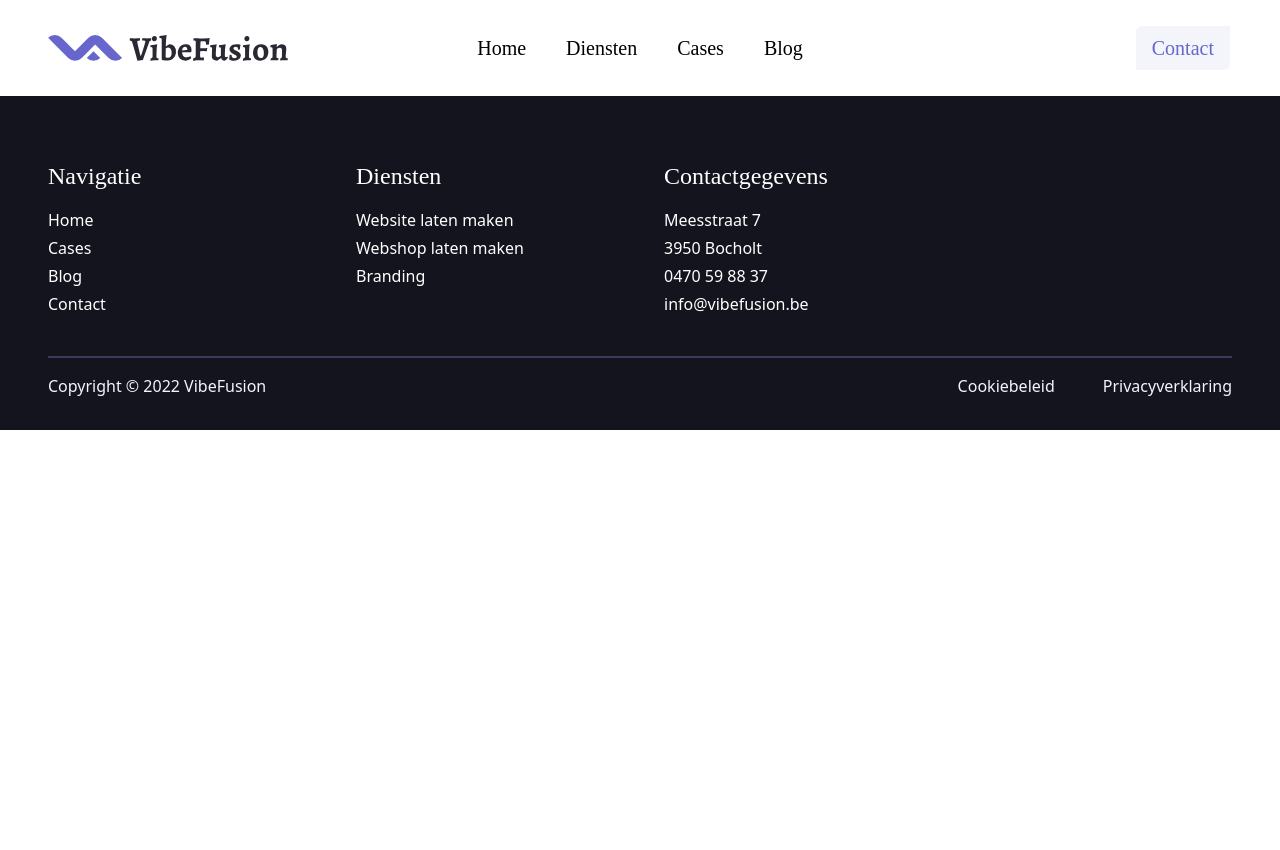
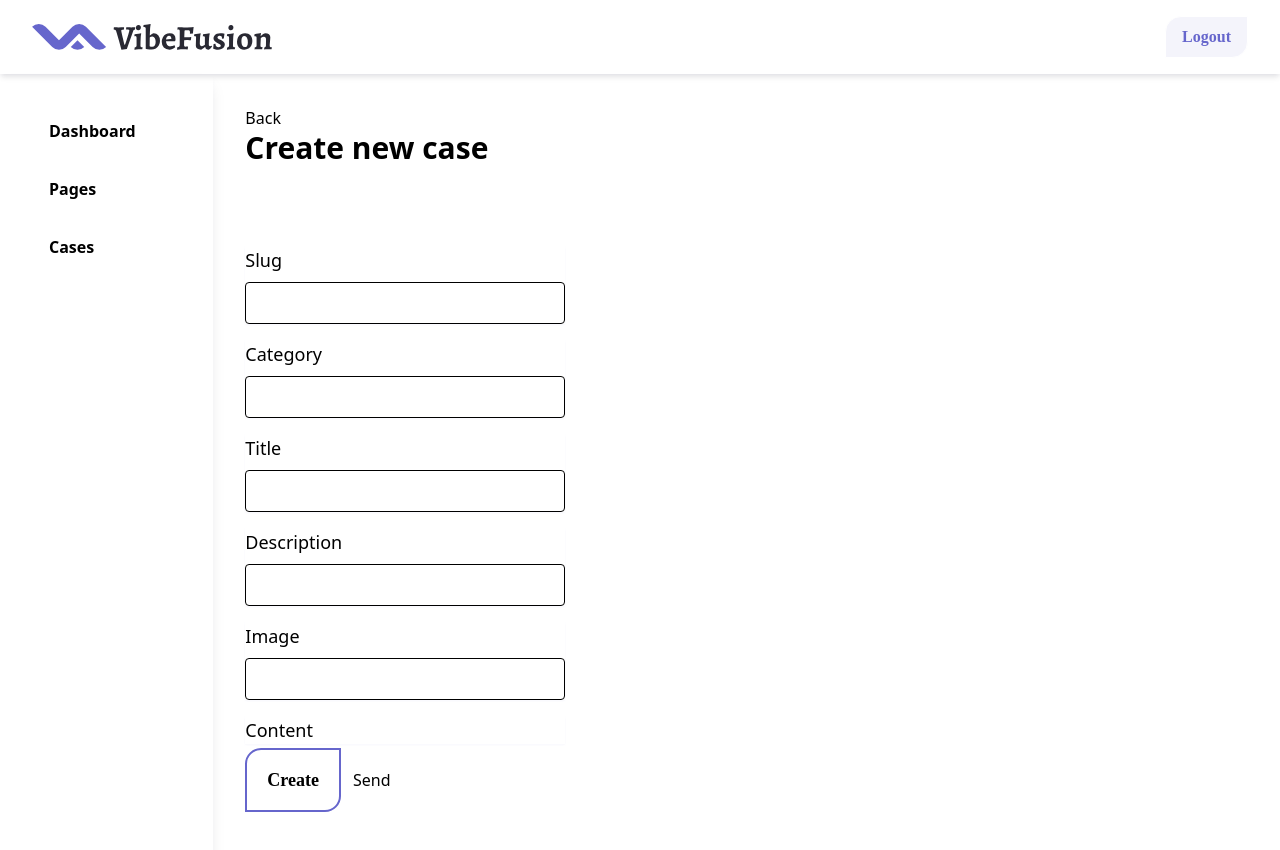
Before and after one commit to Citingdude/vibefusion-front-end, a Nuxt app: page /admin/cases/create in a window 1280 px wide. Shown: the top 850 px of the page. Before the commit the page ends 800 px from the top, so only its background shows below. Built offline with nearby package versions, Linux system fonts and the light colour scheme; no server answers.

Commit message:
Create page for admin/cases/create

```diff
--- /dev/null
+++ b/pages/admin/cases/create.vue
@@ -0,0 +1,128 @@
+<template>
+  <div class="flex flex-col w-full">
+    <div>
+      <NuxtLink to="/admin/cases">Back</NuxtLink>
+    </div>
+
+    <div class="flex justify-between">
+      <h1 class="text-3xl font-bold mb-4">Create new case</h1>
+    </div>
+
+    <div>
+      <div class="mt-16">
+        <form @submit.prevent="sendForm()">
+          <div class="flex flex-col space-y-4 w-80">
+            <!-- Slug -->
+            <div class="flex flex-col shadow-sm space-y-2">
+              <label class="text-lg font-medium" for>Slug</label>
+              <input
+                class="border border-blue-50 rounded px-3 py-2"
+                v-model="formDataCase.slug"
+                type="text"
+              />
+            </div>
+
+            <!-- Category -->
+            <div class="flex flex-col shadow-sm space-y-2">
+              <label class="text-lg font-medium" for>Category</label>
+              <input
+                class="border border-blue-50 rounded px-3 py-2"
+                v-model="formDataCase.category"
+                type="text"
+              />
+            </div>
+
+            <!-- Title -->
+            <div class="flex flex-col shadow-sm space-y-2">
+              <label class="text-lg font-medium" for>Title</label>
+              <input
+                class="border border-blue-50 rounded px-3 py-2"
+                v-model="formDataCase.title"
+                type="text"
+              />
+            </div>
+
+            <!-- Description -->
+            <div class="flex flex-col shadow-sm space-y-2">
+              <label class="text-lg font-medium" for>Description</label>
+              <input
+                class="border border-blue-50 rounded px-3 py-2"
+                v-model="formDataCase.description"
+                type="text"
+              />
+            </div>
+
+            <!-- image -->
+            <div class="flex flex-col shadow-sm space-y-2">
+              <label class="text-lg font-medium" for>Image</label>
+              <input
+                class="border border-blue-50 rounded px-3 py-2"
+                v-model="formDataCase.image"
+                type="text"
+              />
+            </div>
+
+            <!-- Content -->
+            <div class="flex flex-col shadow-sm space-y-2">
+              <label class="text-lg font-medium" for>Content</label>
+              <!-- <input
+                class="border border-blue-50 rounded px-3 py-2"
+                v-model="formDataCase.image"
+                type="text"
+              />-->
+            </div>
+          </div>
+
+          <AppButton button color="transparent">Create</AppButton>
+
+          <button
+            class="mt-4 bg-blue-500 px-3 py-2 rounded-lg text-blue-50 hover:bg-blue-700 transition"
+            type="submit"
+          >Send</button>
+        </form>
+      </div>
+    </div>
+  </div>
+</template>
+
+<script setup>
+import { ref, reactive } from "vue"
+
+definePageMeta({
+  layout: "admin",
+  middleware: 'auth'
+})
+
+const formDataCase = reactive({
+  slug: "",
+  category: "",
+  title: "",
+  description: "",
+  image: "",
+  content: {
+  },
+})
+
+function sendForm() {
+  try {
+    console.log(formDataCase)
+
+    useFetch("http://localhost:3333/api/v1/cases", {
+      method: "POST",
+      body: formDataCase,
+    })
+
+    formDataCase.slug = ""
+    formDataCase.category = ""
+    formDataCase.title = ""
+    formDataCase.description = ""
+    formDataCase.image = ""
+    formDataCase.content = {}
+
+    refresh()
+  } catch (error) {
+    console.log(error)
+  }
+
+}
+</script>
```
